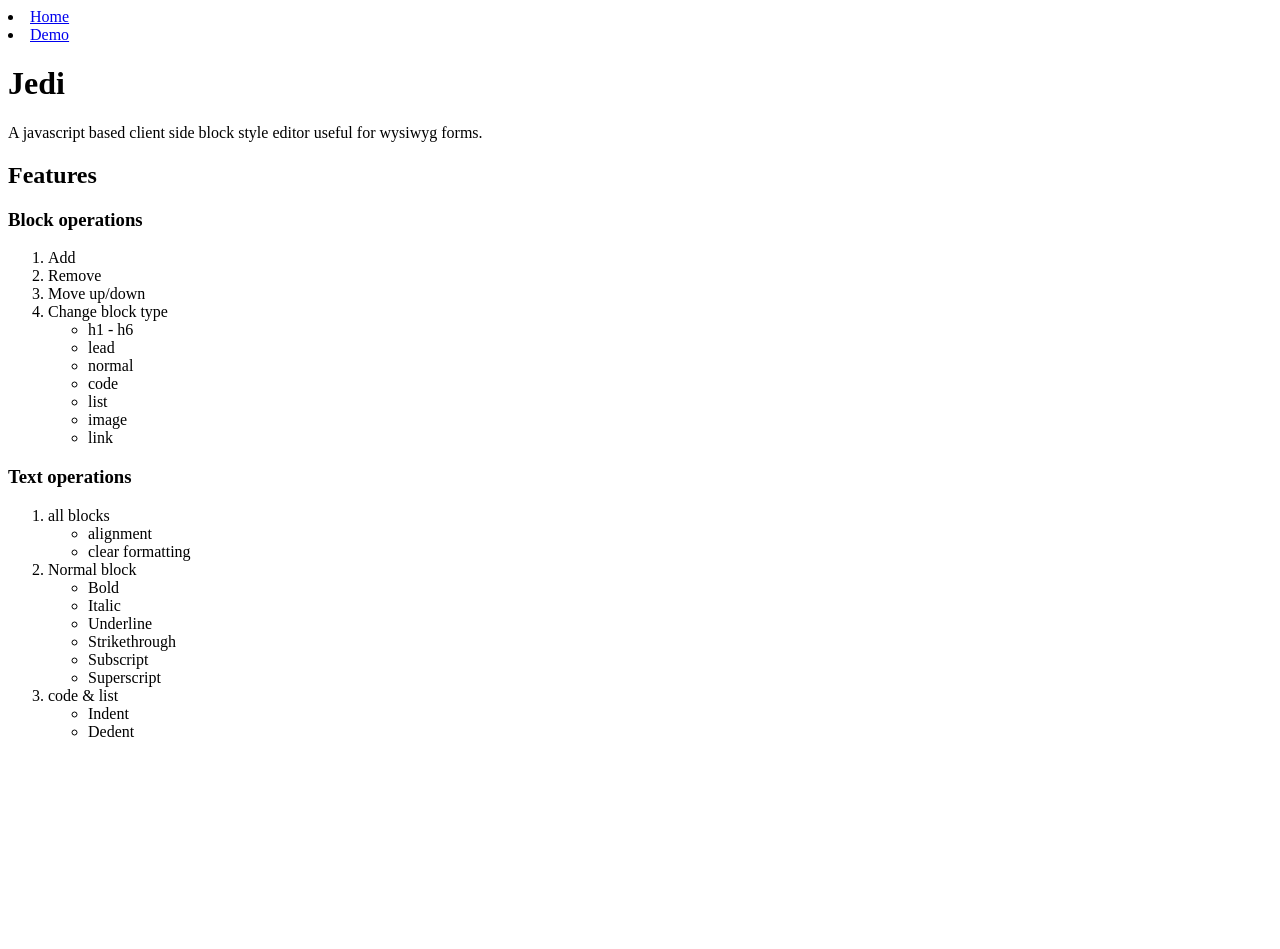
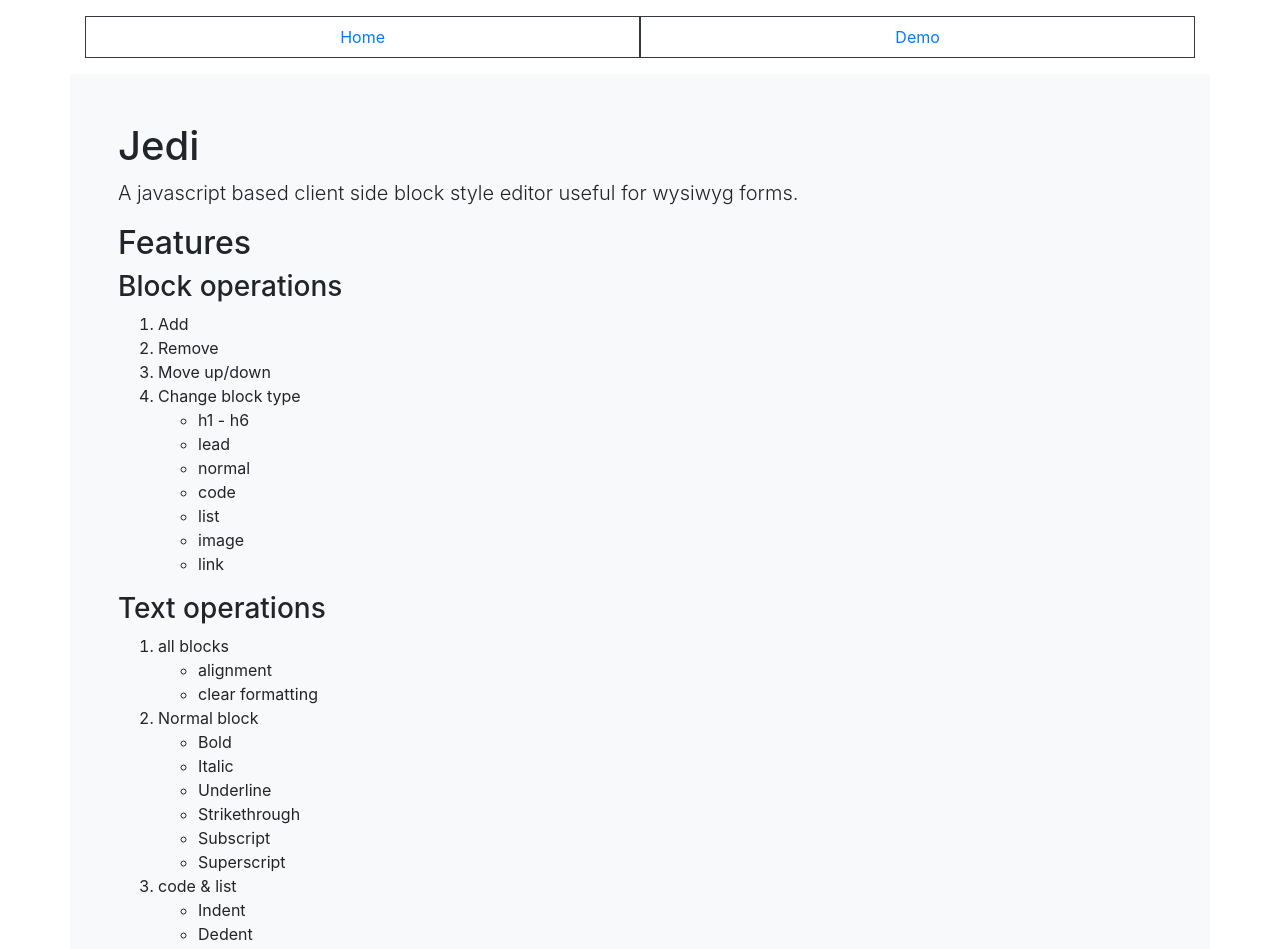
Before and after one commit to icyi2i/jedi-minimal, a plain HTML site: page index.html in a window 1280 px wide. Before the commit the page ends 800 px from the top, so only its background shows below. Drawn offline with Linux system fonts and the light colour scheme; the site is published under a folder, as on GitHub Pages, so addresses that start at the root find nothing.

Commit message:
Update index.html
Edit index for Github pages

```diff
--- a/index.html
+++ b/index.html
@@ -6,8 +6,8 @@
     <meta name="viewport" content="width=device-width, initial-scale=1, shrink-to-fit=no">
 
     <!-- CSS links -->
-    <link rel="stylesheet" href="/static/css/bootstrap.min.css">
-    <link rel="stylesheet" href="/static/css/jedi.css">
+    <link rel="stylesheet" href="./static/css/bootstrap.min.css">
+    <link rel="stylesheet" href="./static/css/jedi.css">
 
     <title>Jedi</title>
   </head>
@@ -15,10 +15,10 @@
     <header id="header" class="container">
       <nav class="nav nav-fill py-3">
         <li class="nav-item border border-dark">
-            <a class="nav-link" href="/">Home</a>
+            <a class="nav-link" href="">Home</a>
         </li>
         <li class="nav-item border border-dark">
-            <a class="nav-link" href="/demo">Demo</a>
+            <a class="nav-link" href="demo">Demo</a>
         </li>
       </nav>
     </header>
@@ -77,9 +77,9 @@
     </footer>
 
     <!-- Common JavaScript -->
-    <script src="/static/js/jquery.min.js" type="text/javascript"></script>
-    <script src="/static/js/popper.min.js" type="text/javascript"></script>
-    <script src="/static/js/bootstrap.min.js" type="text/javascript"></script>
+    <script src="./static/js/jquery.min.js" type="text/javascript"></script>
+    <script src="./static/js/popper.min.js" type="text/javascript"></script>
+    <script src="./static/js/bootstrap.min.js" type="text/javascript"></script>
     <!-- <script src="/static/js/jedi.js" type="text/javascript"></script> -->
 
   </body>
```
